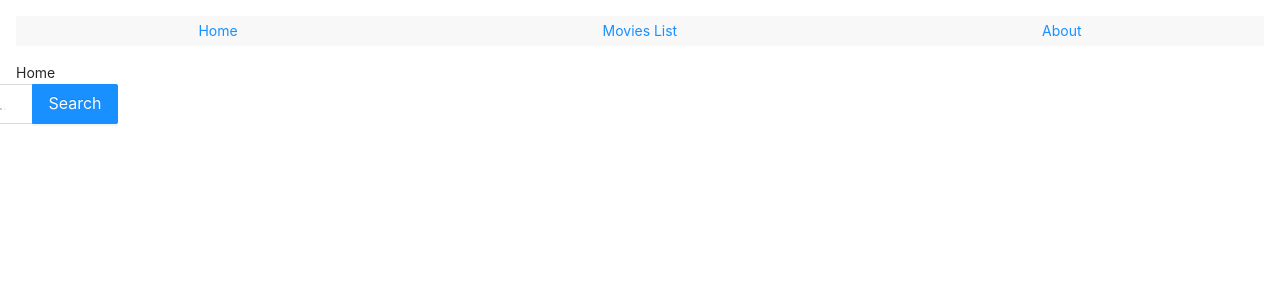
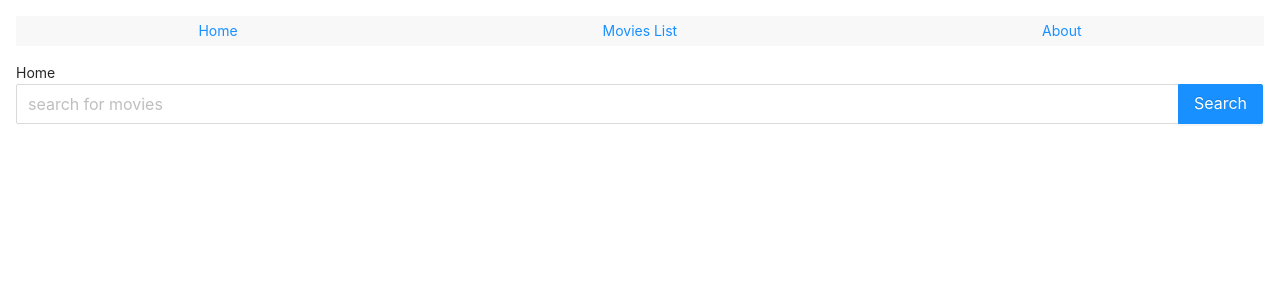
Before and after one commit to burakbektass/Movie-react-app, a React (Create React App) app: page / in a window 1280 px wide. Shown: the top 300 px of the page. Built offline with nearby package versions, Linux system fonts and the light colour scheme.

Commit message:
scss update

```diff
--- a/src/components/Searchbar/Searchbar.scss
+++ b/src/components/Searchbar/Searchbar.scss
@@ -1,14 +1,8 @@
 .header{
     .searchbar{
-        width: 60px;
+        width: 100%;
         display: flex;
         align-items: stretch;
         justify-content: center;
       }
 }
-  #root > div > div > span > span > span.ant-input-affix-wrapper.ant-input-affix-wrapper-lg{
-    width: 60px;
-    display: flex;
-    align-items: stretch;
-    justify-content: center;
-  }
```
